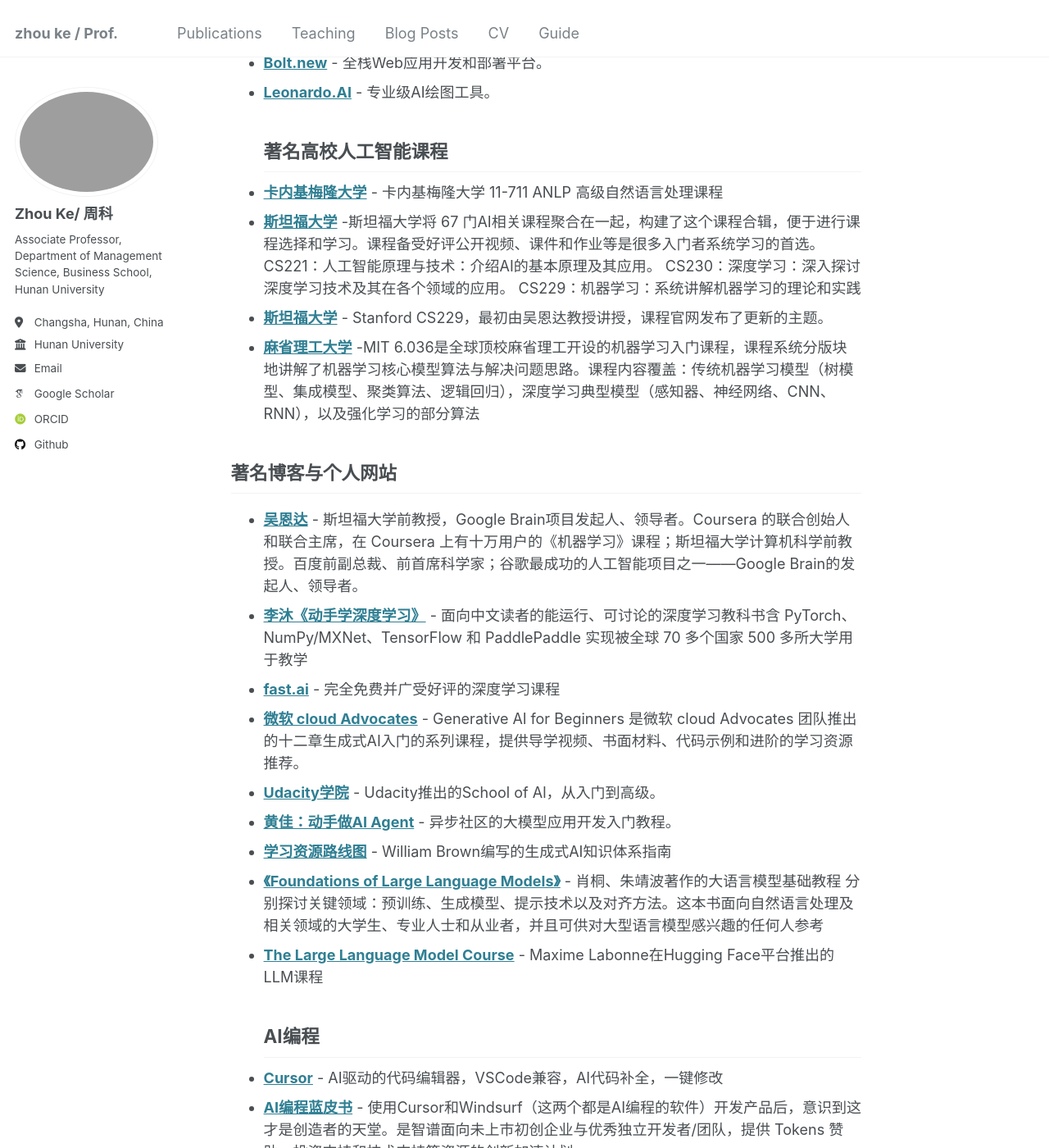
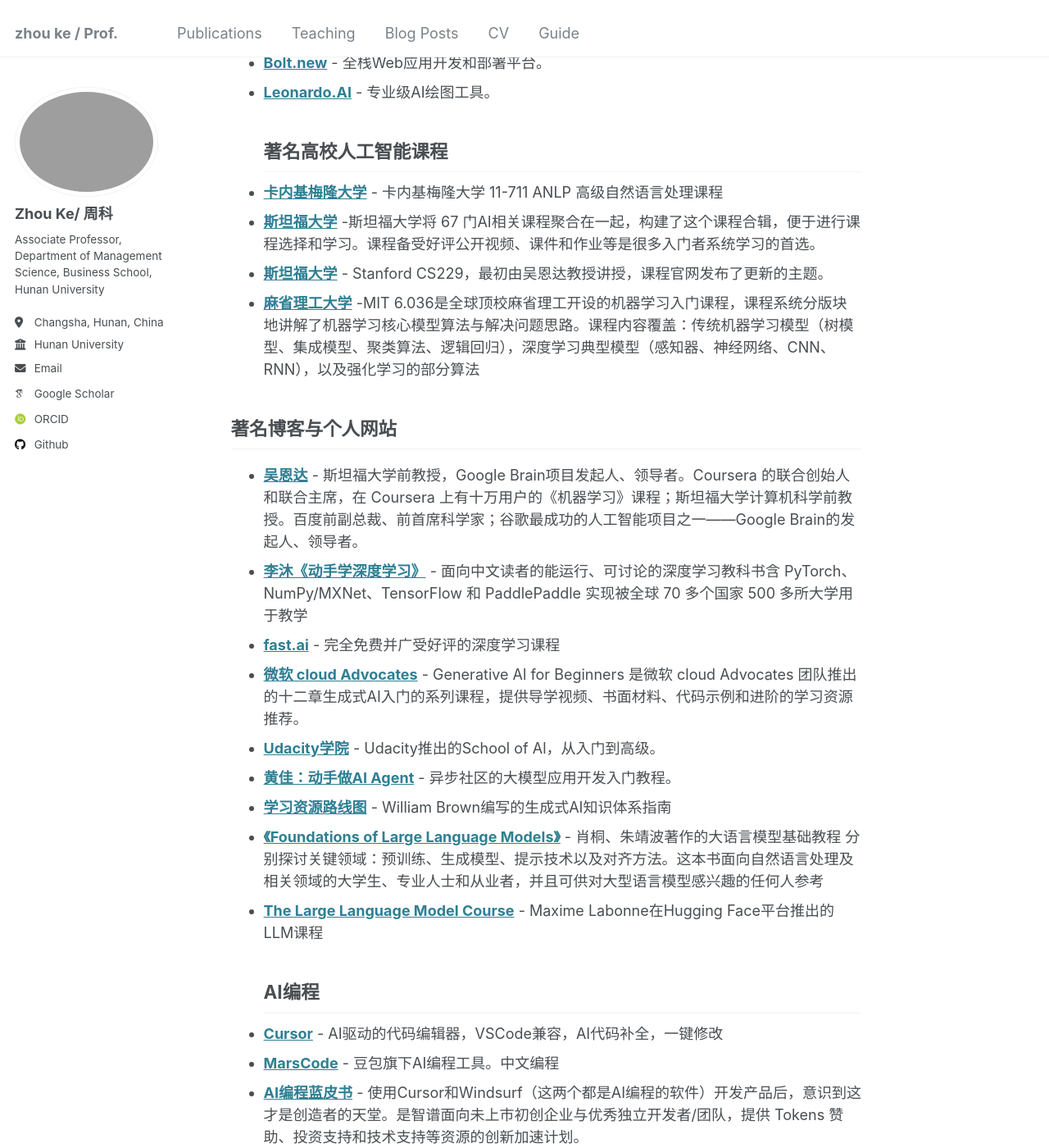
Before and after one commit to hustzhke/hustzhke.github.io, a Jekyll site: the page built from _pages/about.md, in a window 1280 px wide and 1400 px high, scrolled down 933 px. Shown: the whole window at 82% size. Built offline with Jekyll 4.4.1, drawn with Linux system fonts in a browser that asks for light colours; some web fonts are replaced.

Commit message:
Update about.md

```diff
--- a/_pages/about.md
+++ b/_pages/about.md
@@ -36,9 +36,6 @@
 
 * **[卡内基梅隆大学](https://phontron.com/class/anlp2024/lectures/)** - 卡内基梅隆大学 11-711 ANLP 高级自然语言处理课程
 * **[斯坦福大学](https://ai.stanford.edu/courses/)** -斯坦福大学将 67 门AI相关课程聚合在一起，构建了这个课程合辑，便于进行课程选择和学习。课程备受好评公开视频、课件和作业等是很多入门者系统学习的首选。
-CS221：人工智能原理与技术：介绍AI的基本原理及其应用。
-CS230：深度学习：深入探讨深度学习技术及其在各个领域的应用。
-CS229：机器学习：系统讲解机器学习的理论和实践
 * **[斯坦福大学](https://cs229.stanford.edu/)** - Stanford CS229，最初由吴恩达教授讲授，课程官网发布了更新的主题。
 * **[麻省理工大学](https://openlearninglibrary.mit.edu/courses/course-v1:MITx+6.036+1T2019/course/)** -MIT 6.036是全球顶校麻省理工开设的机器学习入门课程，课程系统分版块地讲解了机器学习核心模型算法与解决问题思路。课程内容覆盖：传统机器学习模型（树模型、集成模型、聚类算法、逻辑回归），深度学习典型模型（感知器、神经网络、CNN、RNN），以及强化学习的部分算法
 
@@ -55,6 +52,7 @@
 * **[The Large Language Model Course](https://huggingface.co/blog/mlabonne/llm-course)** - Maxime Labonne在Hugging Face平台推出的LLM课程
 ## AI编程
 * **[Cursor](https://www.cursor.com/)** - AI驱动的代码编辑器，VSCode兼容，AI代码补全，一键修改
+* **[MarsCode](https://www.marscode.com/)** - 豆包旗下AI编程工具。中文编程
 * **[AI编程蓝皮书](https://superhuang.feishu.cn/wiki/CBBPwvgEuicVhFkx0s7cPmhpn4e)** - 使用Cursor和Windsurf（这两个都是AI编程的软件）开发产品后，意识到这才是创造者的天堂。是智谱面向未上市初创企业与优秀独立开发者/团队，提供 Tokens 赞助、投资支持和技术支持等资源的创新加速计划。
 * **[LLM编程实践总结]([https://crawshaw.io/blog/programming-with-llms#overview](https://crawshaw.io/blog/programming-with-llms?continueFlag=cda17cac436c1d267a63d4fe6ca1471b))**-How I program with LLMs 提高输入效率,减少重复性工作
 
```
